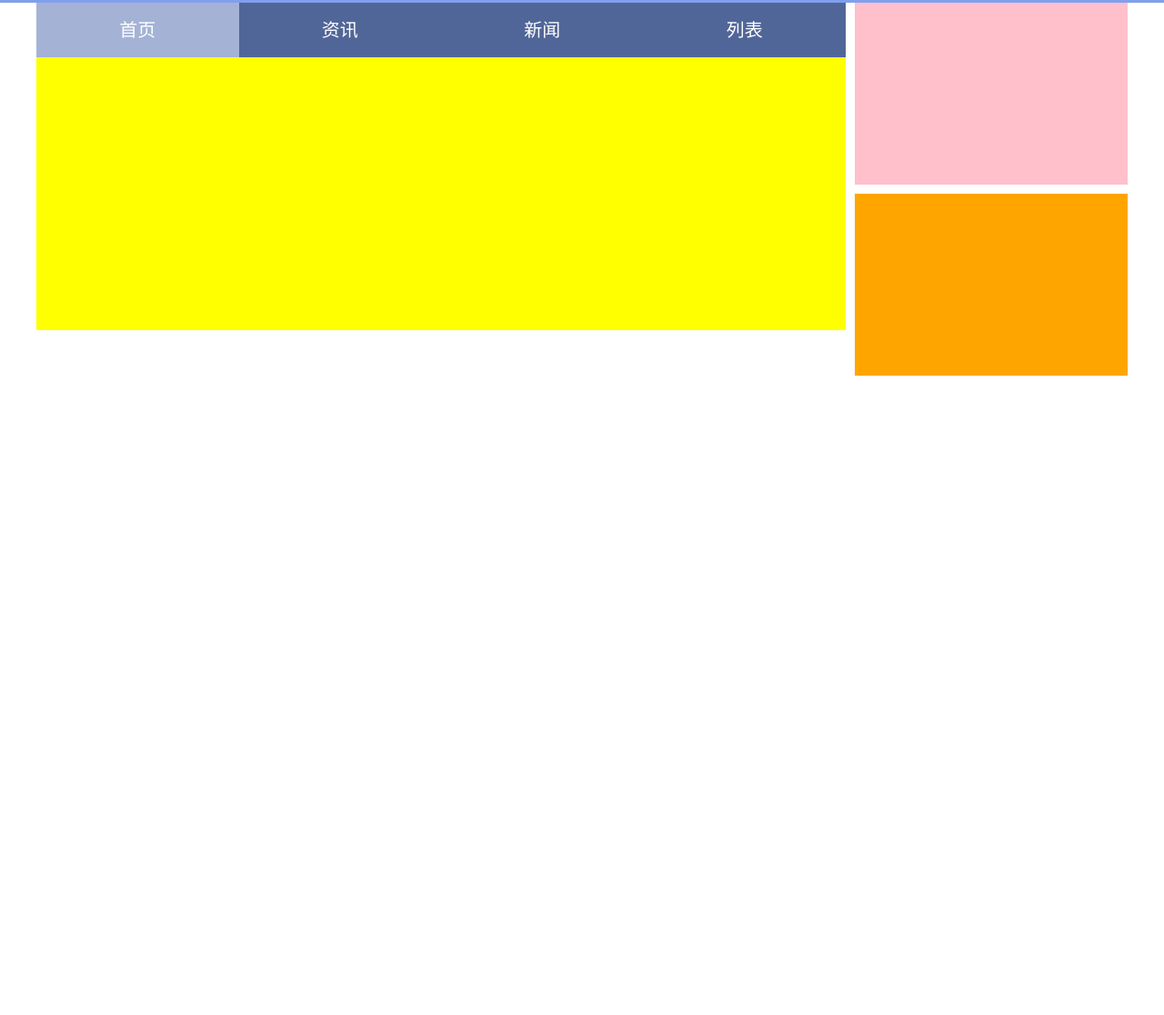
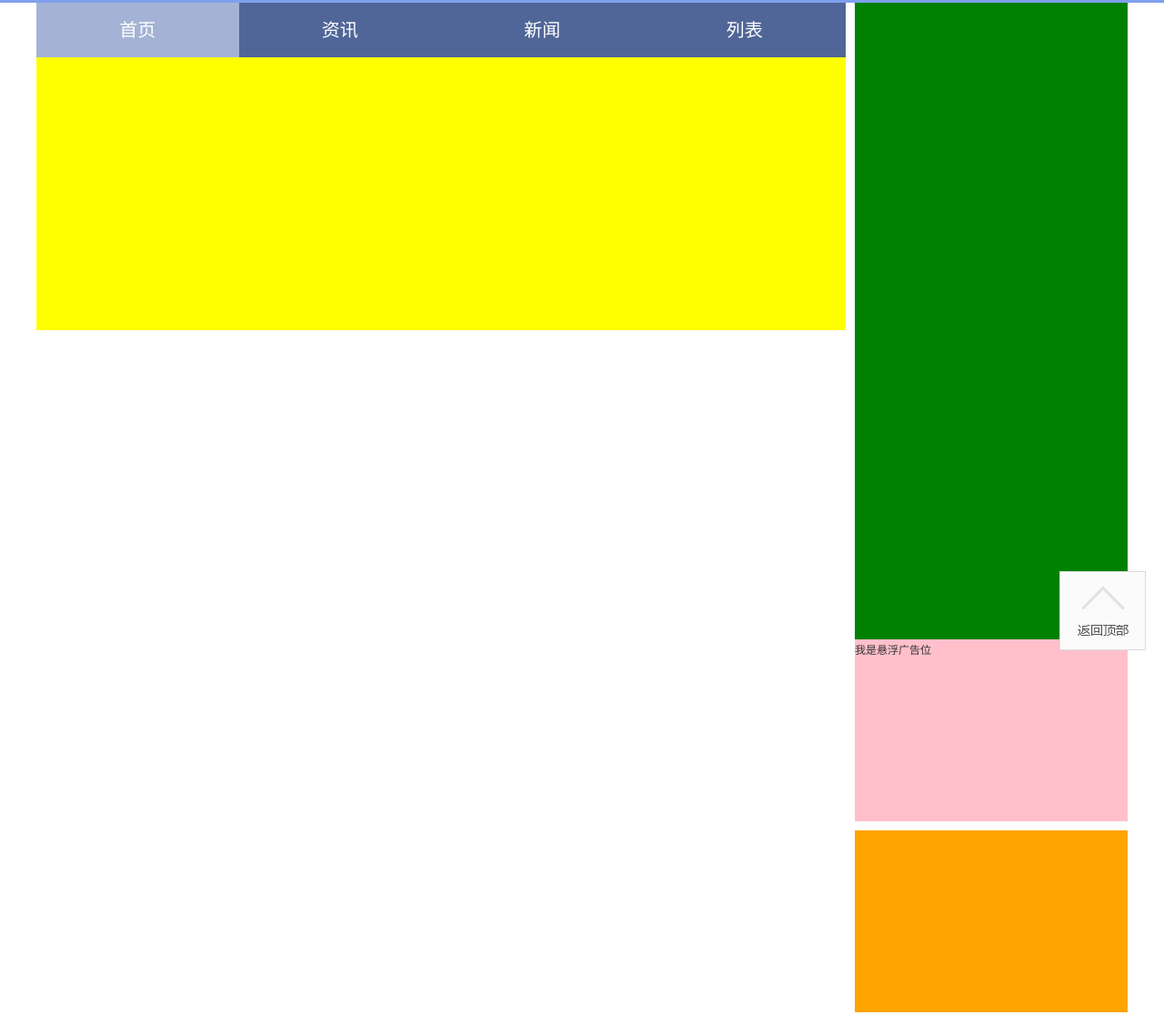
Before and after one commit to cindy1217/demo1, a plain HTML site: page case/table-scroll.html in a window 1280 px wide. Shown: the part 57-1173 px from the top of the page at 91% size. Drawn offline with Linux system fonts and the light colour scheme.

Commit message:
demo优化

```diff
--- a/case/css/index.less
+++ b/case/css/index.less
@@ -79,3 +79,9 @@ header{
 		height: 200px;
 	}
 }
+.go-top{
+	position: fixed;
+	right: 0;
+	bottom: 0;
+	margin: 0 20px 20px 0;
+}
--- /dev/null
+++ b/case/js/index.js
@@ -0,0 +1,36 @@
+	//加载进度计时器
+	$(function(){
+		var loading = '<div class="loading_box"><div class="box"></div><img src="images/loading.gif"></div>';
+		$('body').append(loading);
+		setTimeout(function(){
+			$('.loading_box').fadeOut()
+		},2000)
+	})
+	//table切换
+	$('.nav li').hover(function(){
+		_this=$(this);
+		_this.addClass('on').siblings().removeClass('on');
+		$('.table-hd li').eq(_this.index()).show().siblings().hide()
+	})
+	//左侧滚动悬浮定位
+	function showAdv(){
+		var debounce = null;
+		var setTop = document.getElementsByClassName('scroll-item')[0].offsetTop
+		console.log(setTop)
+		window.onscroll= function(){
+		//滚动条y轴到上的距离
+			var t = document.documentElement.scrollTop||document.body.scrollTop;
+			console.log(t)
+			if(debounce){
+				clearTimeout(debounce)
+			}
+			debounce = setTimeout(function(){
+				if( t > setTop){
+					$('.scroll-item').css({"position":"fixed",top:0})
+				}else{
+					$('.scroll-item').css("position","relative")
+				}
+			},10)
+		}
+	}
+	showAdv()
--- a/case/table-scroll.html
+++ b/case/table-scroll.html
@@ -6,10 +6,10 @@
 	<link rel="stylesheet" type="text/css" href="css/base.css">
 	<link rel="stylesheet" type="text/css" href="css/swiper.css">
 	<link rel="stylesheet" type="text/css" href="css/index.css">
-	<script type="text/javascript" src="js/jquery-1.11.1.js"></script>
+
 </head>
 <body>
-	<header><a id="scroll-top">鲜艳的颜色 如同青春的色彩</a></header>
+	<header id="scroll-top"><a>鲜艳的颜色 如同青春的色彩</a></header>
 	<div class="wrap clearfix">
 		<div class="fl" style="height: 1800px">
 			<div class="table">
@@ -27,65 +27,16 @@
 					</ul>
 				</div>
 			</div>
-			<a  name="scroll-top" style="margin-top: 1200px;display: block;" href="#scroll-top">回到顶部</a>
 		</div>
 		<div class="fr">
-			<div class="scroll-item"><div class="pink"></div><div class="orange"></div></div>
+			<div style="height: 700px; background: green">
+
+			</div>
+			<div class="scroll-item"><div class="pink">我是悬浮广告位</div><div class="orange"></div></div>
 		</div>
 	</div>
+	<a class="go-top" href="#"><img src="images/scroll-top.jpg"></a>
 </body>
 </html>
-<script type="text/javascript">
-	//table切换
-	$('.nav li').hover(function(){
-		_this=$(this);
-		_this.addClass('on').siblings().removeClass('on');
-		$('.table-hd li').eq(_this.index()).show().siblings().hide()
-	})
-	//加载进度计时器
-	$(function(){
-		var loading ='<div class="loading_box"><div class="box"></div><img src="images/loading.gif"></div>' ;
-		$('body').append(loading)
-		setInterval(function(){
-			$('.loading_box').fadeOut()
-		},3000)
-	})
-	//左侧滚动悬浮定位
-	function showAdv(){
-		var decounce = null;
-		var setTop = document.getElementsByClassName('scroll-item')[0].offsetTop
-		window.onscroll=function(){
-			var t = document.documentElement.scrollTop||document.body.scrollTop
-			if (decounce) {
-				clearTimeout(decounce)
-			}
-			decounce = setTimeout(function(){
-				if( t > setTop){
-					$('.scroll-item').css({"position":"fixed",top:0})
-				}else{
-					$('.scroll-item').css("position","relative")
-				}
-			},10)
-		}
-	}
-	showAdv()
-	 // function showFixedSearch() {
-  //       var debounce = null;
-  //       var setTop= document.getElementsByClassName('scroll-item')[0].offsetTop
-  //       window.onscroll= function(){
-  //           var t = document.documentElement.scrollTop||document.body.scrollTop;
-  //           if(debounce){
-  //               clearTimeout(debounce);
-  //           }
-  //           debounce = setTimeout(function(){
-  //               if( t > setTop) {
-  //                   $(".scroll-item").css({ position: "fixed", top: 0 })
-  //               }else {
-  //                   $(".scroll-item").css({ position: "relative" })
-  //               }
-
-  //           },10)
-  //       }
-  //   }
-  //   showFixedSearch()
-</script>
+<script type="text/javascript" src="js/lib/jquery-1.11.1.js"></script>
+	<script type="text/javascript" src="js/index.js"></script>
```
Also changed, not shown: case/css/index.css, case/images/scroll-top.jpg (added), case/js/lib/jquery-1.11.1.js (renamed from case/js/jquery-1.11.1.js).
